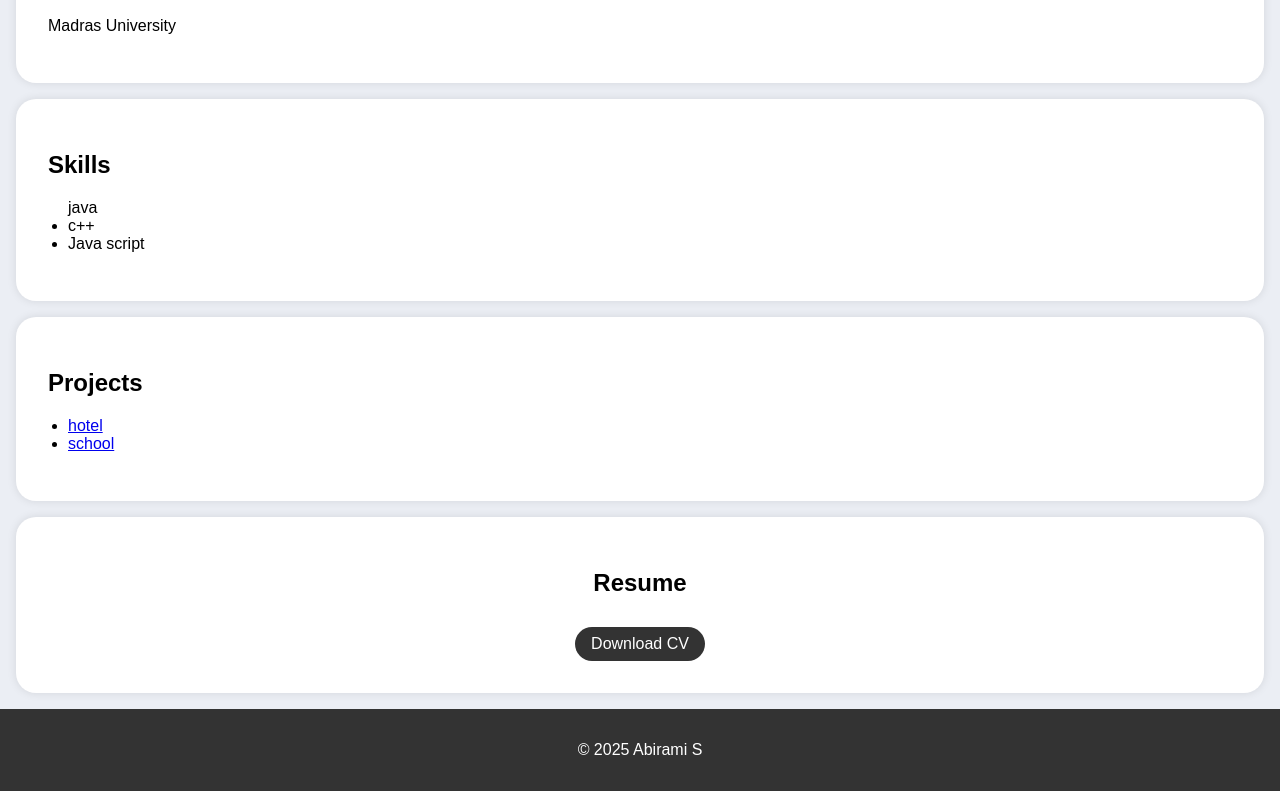
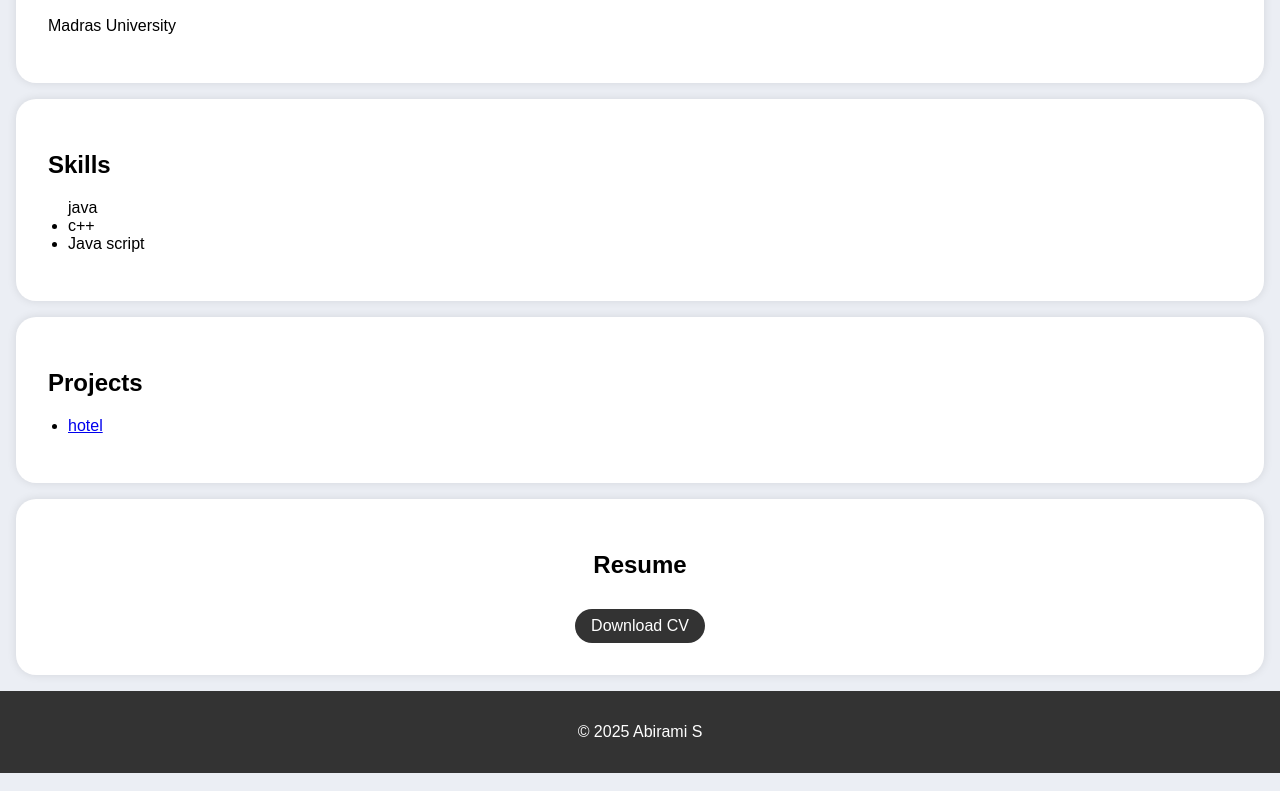
Before and after one commit to abirami0509/Abirami-s, a plain HTML site: page index.html in a window 1280 px wide. Shown: the part 547-1338 px from the top of the page. Drawn offline with Linux system fonts and the light colour scheme.

Commit message:
Update index.html

```diff
--- a/index.html
+++ b/index.html
@@ -145,7 +145,6 @@
             <h2>Projects</h2>
             <ul>
                 <li><a href="hotel.html">hotel</a></li>
-                <li><a href="school.html">school</a></li>
             </ul>
         </div>
     </section>
```
